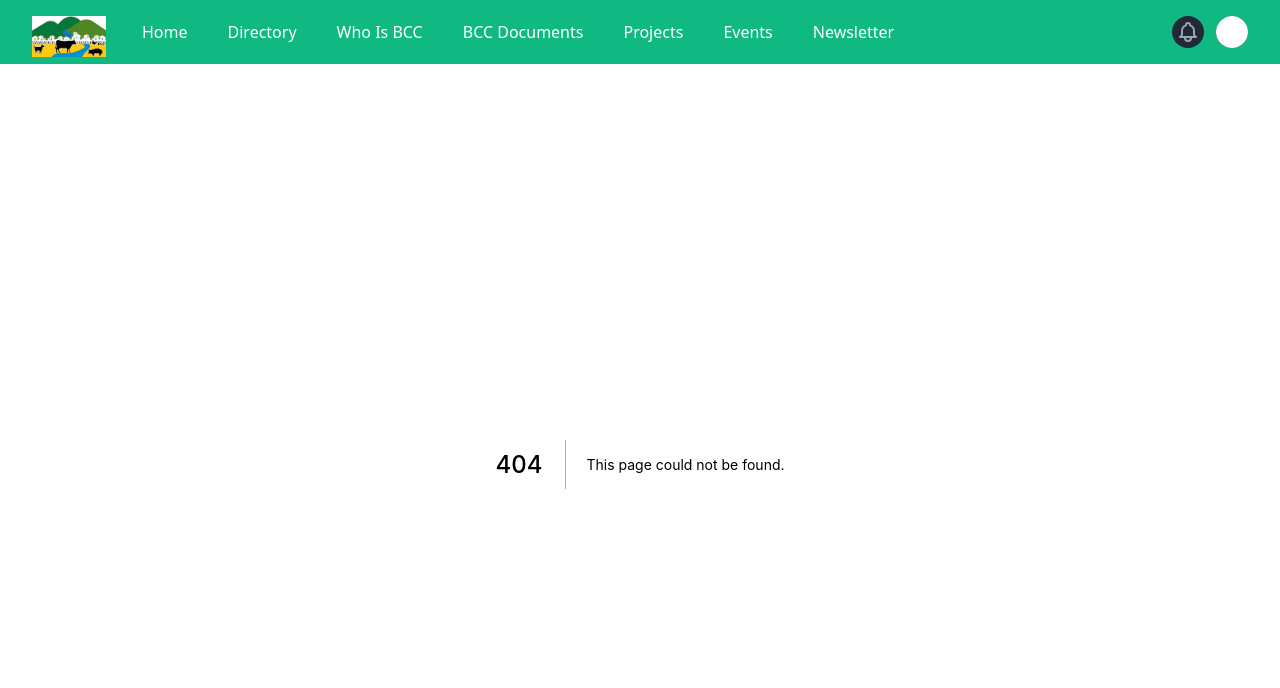
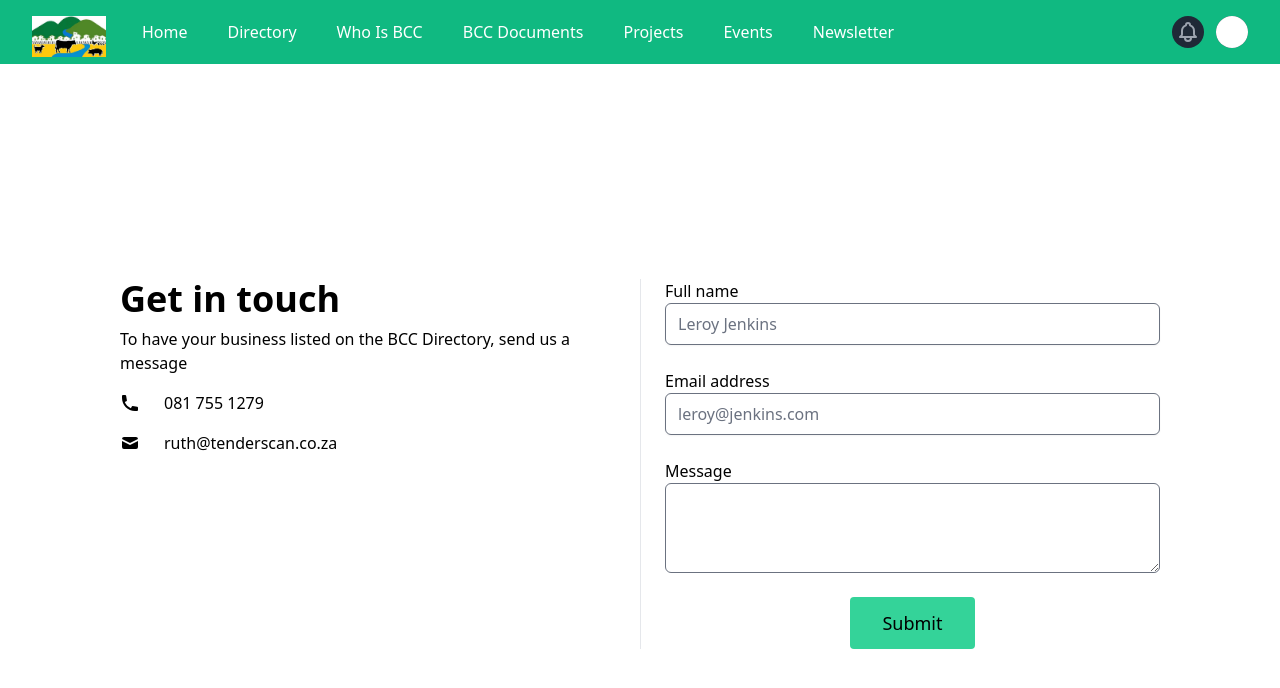
Before and after one commit to PhilaniNcube/botrivier_frontend, a Next.js app: page /contact in a window 1280 px wide. Before the commit this address had no page. Shown: the top 688 px of the page. Built offline with nearby package versions, Linux system fonts and the light colour scheme.

Commit message:
contact page

```diff
--- a/pages/category/search.js
+++ b/pages/category/search.js
@@ -6,14 +6,16 @@ import { API_URL } from '../../config';
 import CategoryList from '../../components/directory/CategoryList';
 
 const search = ({ categories, term, businesses }) => {
-  console.log(businesses);
-  console.log(categories);
-
   return (
     <div className="max-w-7xl mx-auto px-6 lg:px-0 flex flex-col space-y-4 mt-2">
       <h2 className="leading-5 font-medium text-2xl text-center">
         Search Results for <span className="text-green-500">{term}</span>
       </h2>
+      <Link href="/directory" passHref>
+        <button className="bg-green-600 w-40 py-2 px-4 rounded-lg text-white">
+          Back To Directory
+        </button>
+      </Link>
       {categories.length === 0 ? (
         <h3>
           There are no categories that match your search term. Please search
--- /dev/null
+++ b/pages/contact.js
@@ -0,0 +1,74 @@
+import React from 'react';
+
+const contact = () => {
+  return (
+    <section className="py-6 dark:bg-coolGray-800 dark:text-coolGray-50 min-h-screen flex items-center">
+      <div className="grid max-w-6xl grid-cols-1 px-6 mx-auto lg:px-8 md:grid-cols-2 md:divide-x">
+        <div className="py-6 md:py-0 md:px-6">
+          <h1 className="text-4xl font-bold">Get in touch</h1>
+          <p className="pt-2 pb-4">
+            To have your business listed on the BCC Directory, send us a message
+          </p>
+          <div className="space-y-4">
+            <p className="flex items-center">
+              <svg
+                xmlns="http://www.w3.org/2000/svg"
+                viewBox="0 0 20 20"
+                fill="currentColor"
+                className="w-5 h-5 mr-2 sm:mr-6"
+              >
+                <path d="M2 3a1 1 0 011-1h2.153a1 1 0 01.986.836l.74 4.435a1 1 0 01-.54 1.06l-1.548.773a11.037 11.037 0 006.105 6.105l.774-1.548a1 1 0 011.059-.54l4.435.74a1 1 0 01.836.986V17a1 1 0 01-1 1h-2C7.82 18 2 12.18 2 5V3z"></path>
+              </svg>
+              <span>081 755 1279</span>
+            </p>
+            <p className="flex items-center">
+              <svg
+                xmlns="http://www.w3.org/2000/svg"
+                viewBox="0 0 20 20"
+                fill="currentColor"
+                className="w-5 h-5 mr-2 sm:mr-6"
+              >
+                <path d="M2.003 5.884L10 9.882l7.997-3.998A2 2 0 0016 4H4a2 2 0 00-1.997 1.884z"></path>
+                <path d="M18 8.118l-8 4-8-4V14a2 2 0 002 2h12a2 2 0 002-2V8.118z"></path>
+              </svg>
+              <span>ruth@tenderscan.co.za</span>
+            </p>
+          </div>
+        </div>
+        <form className="flex flex-col py-6 space-y-6 md:py-0 md:px-6 ng-untouched ng-pristine ng-valid">
+          <label className="block">
+            <span className="mb-1">Full name</span>
+            <input
+              type="text"
+              placeholder="Leroy Jenkins"
+              className="block w-full rounded-md shadow-sm focus:ring focus:ring-opacity-75 focus:ring-green-400 dark:bg-coolGray-800"
+            />
+          </label>
+          <label className="block">
+            <span className="mb-1">Email address</span>
+            <input
+              type="email"
+              placeholder="leroy@jenkins.com"
+              className="block w-full rounded-md shadow-sm focus:ring focus:ring-opacity-75 focus:ring-green-400 dark:bg-coolGray-800"
+            />
+          </label>
+          <label className="block">
+            <span className="mb-1">Message</span>
+            <textarea
+              rows="3"
+              className="block w-full rounded-md focus:ring focus:ring-opacity-75 focus:ring-green-400 dark:bg-coolGray-800"
+            ></textarea>
+          </label>
+          <button
+            type="button"
+            className="self-center px-8 py-3 text-lg rounded focus:ring hover:ring focus:ring-opacity-75 bg-green-400 dark:text-coolGray-900 focus:ring-green-400 hover:ring-green-400"
+          >
+            Submit
+          </button>
+        </form>
+      </div>
+    </section>
+  );
+};
+
+export default contact;
```
